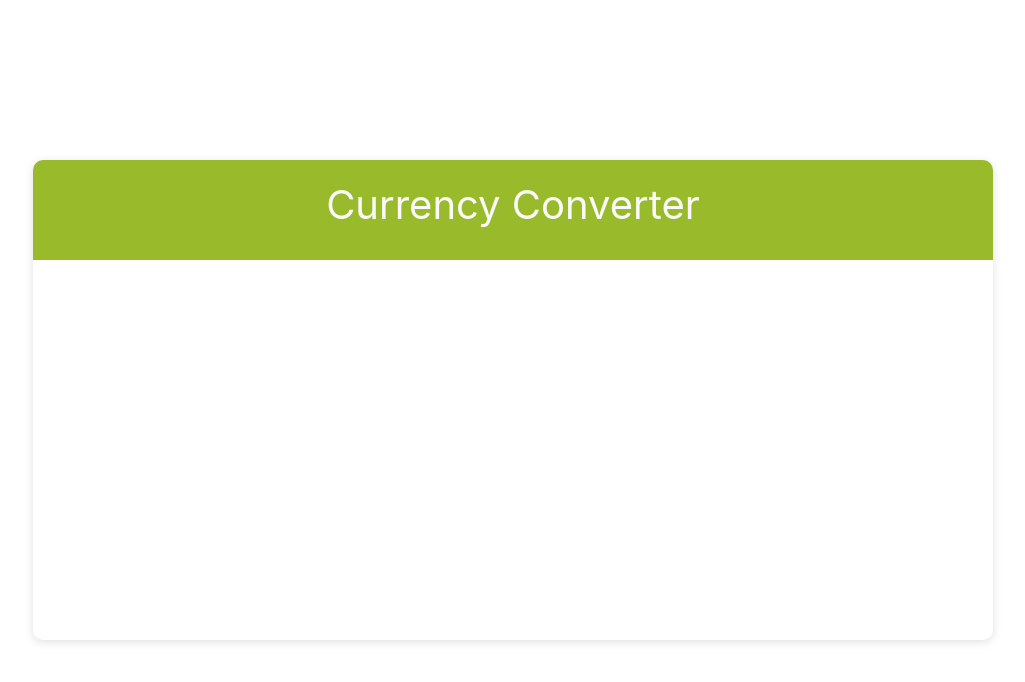
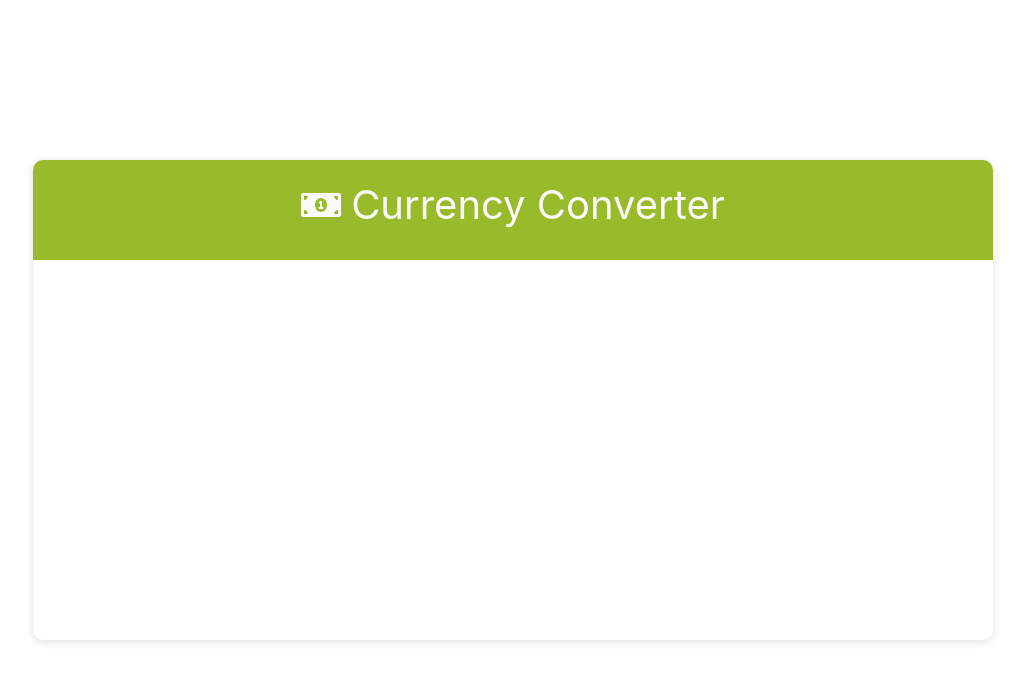
Before and after one commit to OlhaYarosh1/Currency-Converter, a React (Create React App) app: page / in a window 1280 px wide. Shown: the top 682 px of the page, without its empty margins (127-1152 px from the left). Built offline with nearby package versions, Linux system fonts and the light colour scheme.

Commit message:
Added an icon to the title.

```diff
--- a/package.json
+++ b/package.json
@@ -8,6 +8,7 @@
     "@testing-library/user-event": "^13.5.0",
     "react": "^18.2.0",
     "react-dom": "^18.2.0",
+    "react-icons": "^4.4.0",
     "react-scripts": "5.0.1",
     "web-vitals": "^2.1.4"
   },
--- a/src/Box/Header/Header.js
+++ b/src/Box/Header/Header.js
@@ -1,10 +1,13 @@
 import React from 'react'
 import classes from './Header.module.css'
+import {FaMoneyBillAlt} from 'react-icons/fa'
 
 const Header = () => {
   return (
     <div className={classes.heading}>
-      <div className={classes.title}>Currency Converter</div>
+      <div className={classes.title}>
+      <FaMoneyBillAlt className={classes.iconMoney}/>
+      Currency Converter</div>
     </div>
   )
 }
--- a/src/Box/Header/Header.module.css
+++ b/src/Box/Header/Header.module.css
@@ -11,3 +11,10 @@
     text-align: center;
     padding-top: 20px;
 }
+
+.iconMoney {
+    color: #fafafa;
+    font-size: 40px;
+    margin-right: 10px;
+    margin-bottom: -6px;
+}
```
Also changed, not shown: 1 other file (tests, documents, lock files or other folders).
